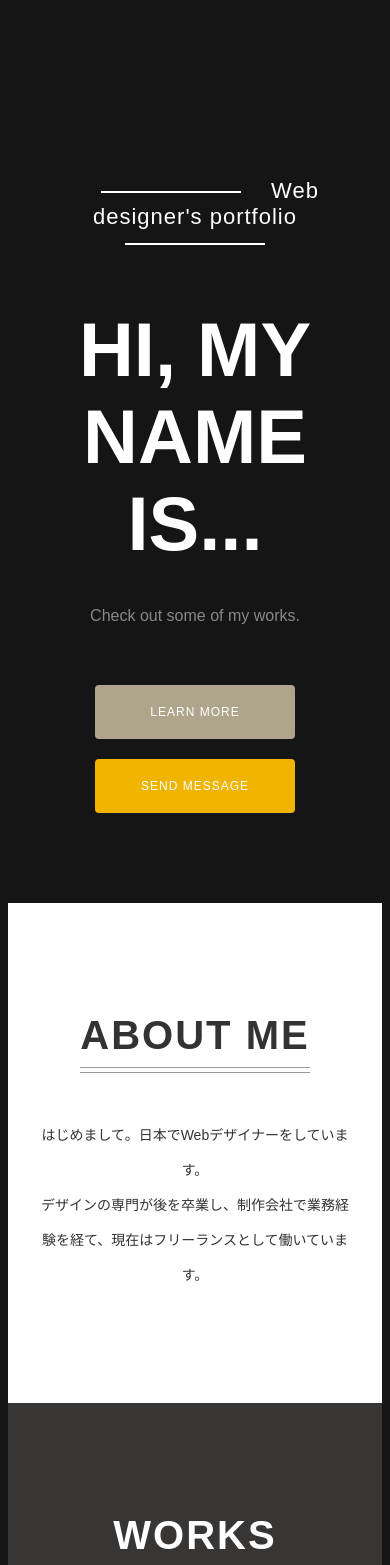
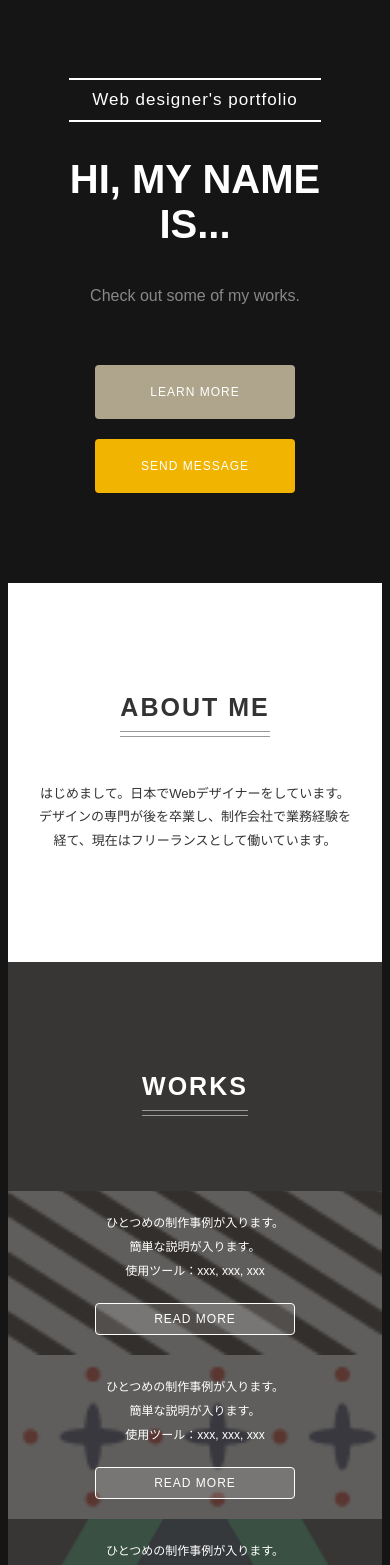
Before and after one commit to tobb422/spa-practive, a Vue app: page /about in a window 390 px wide. Shown: the top 1565 px of the page. Built offline with nearby package versions, Linux system fonts and the light colour scheme.

Commit message:
スマホ

```diff
--- a/src/views/About.vue
+++ b/src/views/About.vue
@@ -130,6 +130,10 @@ body {
   text-align: center;
   font-size: 1.4rem;
   font-family: "Hiragino Kaku Gothic ProN", Meiryo, sans-serif;
+
+  @media (max-width: 768px) {
+    font-size: 1.3rem;
+  }
 }
 
 a:link, a:visited, a:hover, a:active {
@@ -139,12 +143,20 @@ a:link, a:visited, a:hover, a:active {
 
 .header {
   padding: 170px 30px 80px;
+
+  @media (max-width: 768px) {
+    padding-top: 60px;
+  }
 }
 
 .site-title-sub {
   margin: 0 0 30px;
   letter-spacing: 1px;
   font-size: 2.2rem;
+
+  @media (max-width: 768px) {
+    font-size: 1.7rem;
+  }
 }
 
 .site-title-sub::before,
@@ -156,11 +168,22 @@ a:link, a:visited, a:hover, a:active {
   margin: 0 30px;
   background-color: #fff;
   vertical-align: middle;
+
+  @media (max-width: 768px) {
+    display: block;
+    width: 80%;
+    margin: 10px auto;
+  }
 }
 
 .site-title {
   margin: 50px 0 40px;
   font-size: 7.6rem;
+
+  @media (max-width: 768px) {
+    margin-top: 35px;
+    font-size: 4rem;
+  }
 }
 
 .site-description {
@@ -207,6 +230,10 @@ a:link, a:visited, a:hover, a:active {
   padding-bottom: 15px;
   letter-spacing: 2px;
   font-size: 4rem;
+
+  @media (max-width: 768px) {
+    font-size: 2.5rem;
+  }
 }
 
 .heading::before, .heading::after {
@@ -225,6 +252,10 @@ a:link, a:visited, a:hover, a:active {
 .about-text {
   margin: 30px 0;
   line-height: 2.5;
+
+  @media (max-width: 768px) {
+    line-height: 1.8;
+  }
 }
 
 .works {
@@ -237,11 +268,19 @@ a:link, a:visited, a:hover, a:active {
   width: 100%;
   margin-top: 60px;
   table-layout: fixed;
+
+  @media (max-width: 768px) {
+    display: block;
+  }
 }
 
 .work-box {
   position: relative;
   display: table-cell;
+
+  @media (max-width: 768px) {
+    display: block;
+  }
 }
 
 .work-box::after {
@@ -255,6 +294,12 @@ a:link, a:visited, a:hover, a:active {
   background-size: 100% 100%;
   opacity: 0.2;
   transform: scaleY(-1);
+
+  @media (max-width: 768px) {
+    top: 0;
+    height: 100%;
+    background-size: cover;
+  }
 }
 
 .work-box.tree::after {
@@ -286,6 +331,10 @@ a:link, a:visited, a:hover, a:active {
   display: block;
   width: 100%;
   margin: 0 0 70%;
+
+  @media (max-width: 768px) {
+    display: none;
+  }
 }
 
 .work-description {
@@ -295,6 +344,10 @@ a:link, a:visited, a:hover, a:active {
   width: 100%;
   height: 50%;
   z-index: 1;
+
+  @media (max-width: 768px) {
+    position: relative;
+  }
 }
 
 .work-description-inner {
@@ -333,10 +386,19 @@ a:link, a:visited, a:hover, a:active {
   width: 80%;
   margin: 50px auto 0;
   table-layout: fixed;
+
+  @media (max-width: 768px) {
+    display: block;
+  }
 }
 
 .skill-box {
   display: table-cell;
+
+  @media (max-width: 768px) {
+    display: block;
+    margin: 40px auto;
+  }
 }
 
 .skill-icon {
@@ -348,6 +410,13 @@ a:link, a:visited, a:hover, a:active {
   color: #f1b400;
   font-size: 8rem;
   line-height: 142px;
+
+  @media (max-width: 768px) {
+    width: 100px;
+    height: 100px;
+    font-size: 5rem;
+    line-height: 92px;
+  }
 }
 
 .skill-title {
@@ -358,6 +427,10 @@ a:link, a:visited, a:hover, a:active {
 .skill-text {
   margin: 0 20px;
   line-height: 2;
+
+  @media (max-width: 768px) {
+    margin: 0;
+  }
 }
 
 .contact {
@@ -367,6 +440,11 @@ a:link, a:visited, a:hover, a:active {
 .contact-form {
   width: 50%;
   margin: 50px auto 0;
+
+  @media (max-width: 768px) {
+    width: 80%;
+    padding-bottom: 80px;
+  }
 
   input[type=text], textarea {
     display: block;
@@ -412,6 +490,4 @@ a:link, a:visited, a:hover, a:active {
   background-color: #333;
   width: 100%;
 }
-
-
 </style>
```
